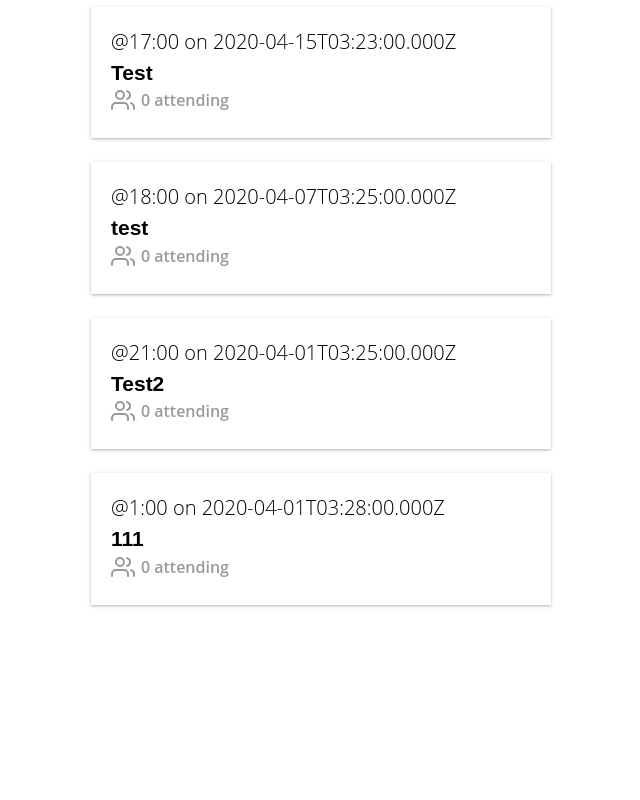
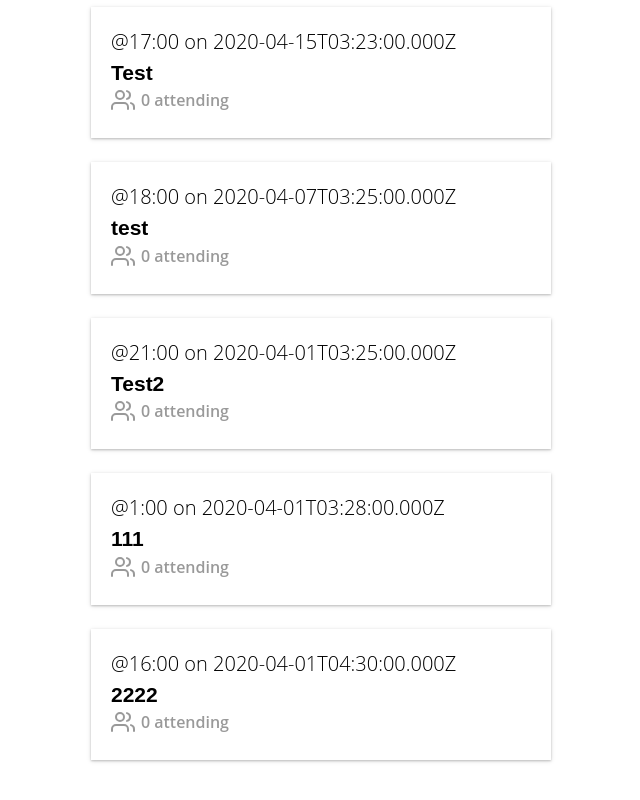
Before and after one commit to yaramen/vuex-vuemaster, a Vue app: page / in a window 1280 px wide. Shown: the part 662-1462 px from the top of the page, without its empty margins (319-959 px from the left). Before the commit the page ends 1311 px from the top, so only its background shows below. Built offline with nearby package versions, Linux system fonts and the light colour scheme; data requests are answered from the project's data file.

Commit message:
add redirect in action

```diff
--- a/db.json
+++ b/db.json
@@ -127,6 +127,20 @@
       "date": "2020-04-01T03:28:00.000Z",
       "time": "1:00",
       "attendees": []
+    },
+    {
+      "id": 5756898,
+      "category": "animal welfare",
+      "organizer": {
+        "id": "1",
+        "name": "Mixa"
+      },
+      "title": "2222",
+      "description": "222",
+      "location": "222",
+      "date": "2020-04-01T04:30:00.000Z",
+      "time": "16:00",
+      "attendees": []
     }
   ]
 }
--- a/src/views/EventCreate.vue
+++ b/src/views/EventCreate.vue
@@ -76,6 +76,12 @@
             createEvent() {
                 this.$store.dispatch('createEvent', this.event)
                     .then(() => {
+                        this.$router.push({
+                            name: 'event-show',
+                            params: {
+                                id: this.event.id
+                            }
+                        });
                         this.event = this.createFreshEventObject()
                     })
                     .catch(() => {
--- a/src/views/EventShow.vue
+++ b/src/views/EventShow.vue
@@ -3,7 +3,7 @@
     <div class="event-header">
       <span class="eyebrow">@{{ event.time }} on {{ event.date }}</span>
       <h1 class="title">{{ event.title }}</h1>
-      <h5>Organized by {{ event.organizer }}</h5>
+      <h5>Organized by {{ event.organizer ? event.organizer.name : ''}}</h5>
       <h5>Category: {{ event.category }}</h5>
     </div>
 
```
